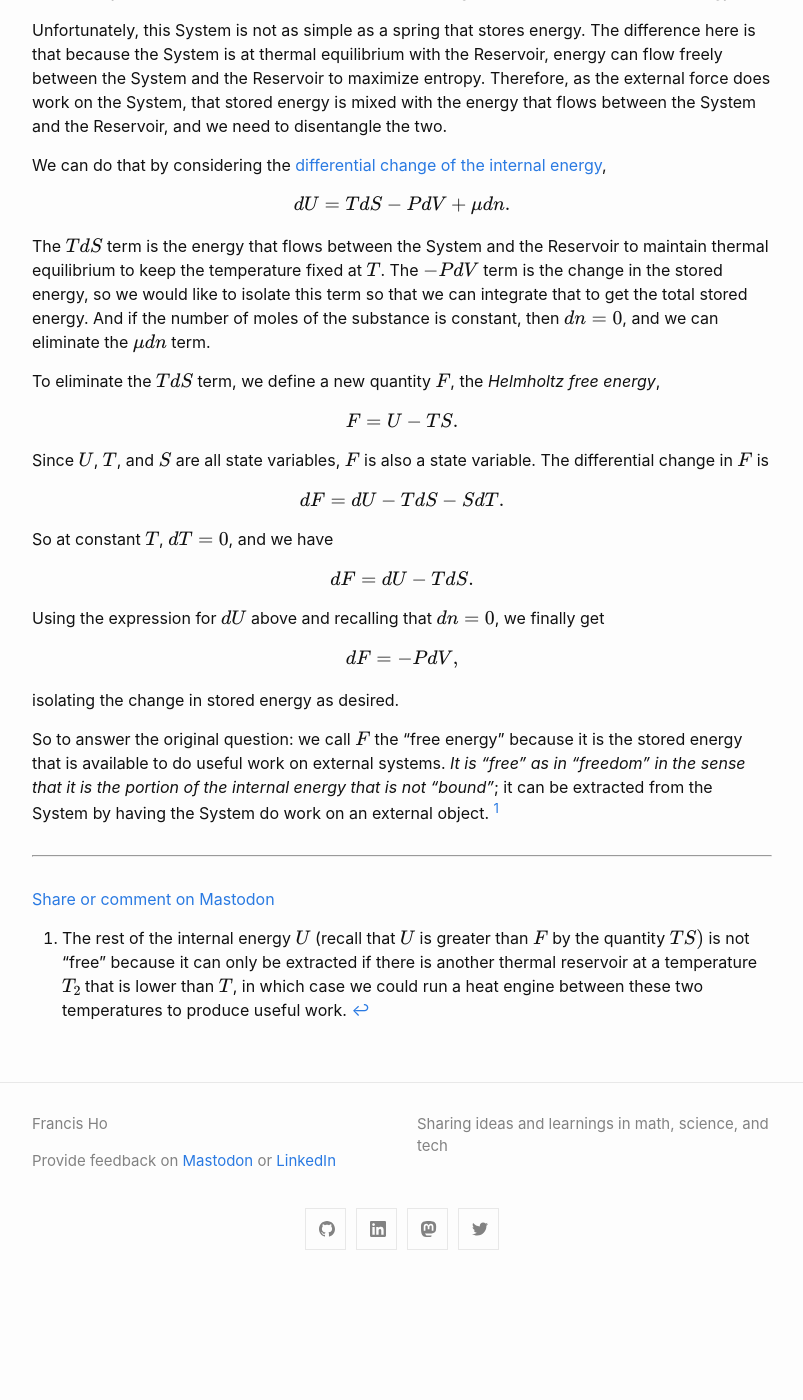
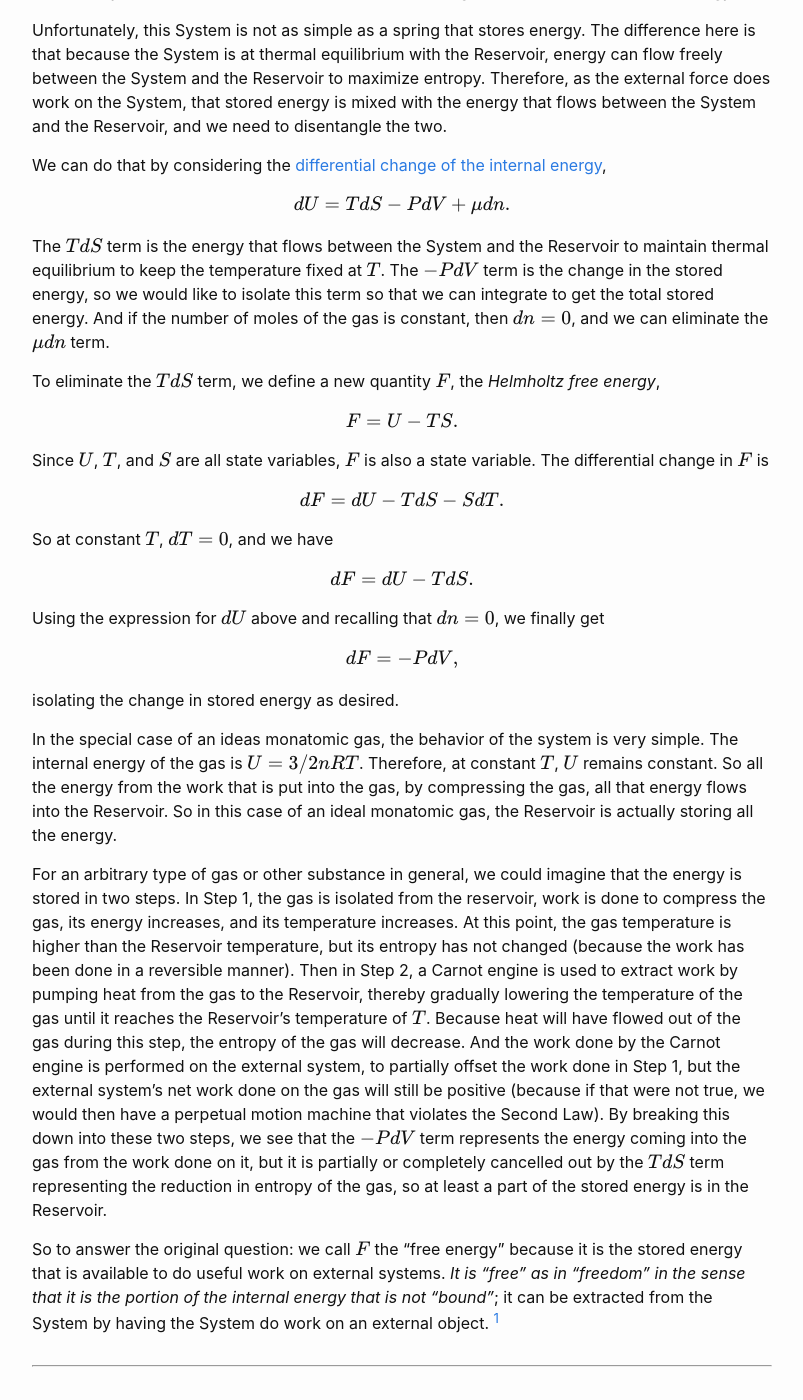
Before and after one commit to sunfishstanford/sunfishstanford.github.io, a Jekyll site: the page built from _posts/2023-09-13-FreeEnergy1.md, in a window 1280 px wide and 1400 px high, scrolled down 1174 px. Shown: the whole window, without its empty margins (238-1041 px from the left). Built offline with Jekyll 4.4.1, drawn with Linux system fonts in a browser that asks for light colours; formulas are drawn with MathJax 3; comment, search, counter and statistics services are not loaded; before the commit the page ends 2459 px from its top, so only the background shows below that.

Commit message:
Update 2023-09-13-FreeEnergy1.md

```diff
--- a/_posts/2023-09-13-FreeEnergy1.md
+++ b/_posts/2023-09-13-FreeEnergy1.md
@@ -41,7 +41,7 @@
 dU = T dS - P dV + \mu dn.
 $$
 
-The $$TdS$$ term is the energy that flows between the System and the Reservoir to maintain thermal equilibrium to keep the temperature fixed at $$T$$. The $$-PdV$$ term is the change in the stored energy, so we would like to isolate this term so that we can integrate that to get the total stored energy. And if the number of moles of the substance is constant, then $$dn=0$$, and we can eliminate the $$\mu dn$$ term.
+The $$TdS$$ term is the energy that flows between the System and the Reservoir to maintain thermal equilibrium to keep the temperature fixed at $$T$$. The $$-PdV$$ term is the change in the stored energy, so we would like to isolate this term so that we can integrate to get the total stored energy. And if the number of moles of the gas is constant, then $$dn=0$$, and we can eliminate the $$\mu dn$$ term.
 
 To eliminate the $$TdS$$ term, we define a new quantity $$F$$, the *Helmholtz free energy*,
 
@@ -69,6 +69,10 @@
 
 isolating the change in stored energy as desired.
 
+In the special case of an ideas monatomic gas, the behavior of the system is very simple. The internal energy of the gas is $$U = 3/2 nRT$$. Therefore, at constant $$T$$, $$U$$ remains constant. So all the energy from the work that is put into the gas, by compressing the gas, all that energy flows into the Reservoir. So in this case of an ideal monatomic gas, the Reservoir is actually storing all the energy.
+
+For an arbitrary type of gas or other substance in general, we could imagine that the energy is stored in two steps. In Step 1, the gas is isolated from the reservoir, work is done to compress the gas, its energy increases, and its temperature increases. At this point, the gas temperature is higher than the Reservoir temperature, but its entropy has not changed (because the work has been done in a reversible manner). Then in Step 2, a Carnot engine is used to extract work by pumping heat from the gas to the Reservoir, thereby gradually lowering the temperature of the gas until it reaches the Reservoir's temperature of $$T$$. Because heat will have flowed out of the gas during this step, the entropy of the gas will decrease. And the work done by the Carnot engine is performed on the external system, to partially offset the work done in Step 1, but the external system's net work done on the gas will still be positive (because if that were not true, we would then have a perpetual motion machine that violates the Second Law). By breaking this down into these two steps, we see that the $$-PdV$$ term represents the energy coming into the gas from the work done on it, but it is partially or completely cancelled out by the $$TdS$$ term representing the reduction in entropy of the gas, so at least a part of the stored energy is in the Reservoir.
+
 So to answer the original question: we call $$F$$ the "free energy" because it is the stored energy that is available to do useful work on external systems. *It is "free" as in "freedom" in the sense that it is the portion of the internal energy that is not "bound"*; it can be extracted from the System by having the System do work on an external object. [^1]
 
 [^1]: The rest of the internal energy $$U$$ (recall that $$U$$ is greater than $$F$$ by the quantity $$TS)$$ is not "free" because it can only be extracted if there is another thermal reservoir at a temperature $$T_2$$ that is lower than $$T$$, in which case we could run a heat engine between these two temperatures to produce useful work.
```
